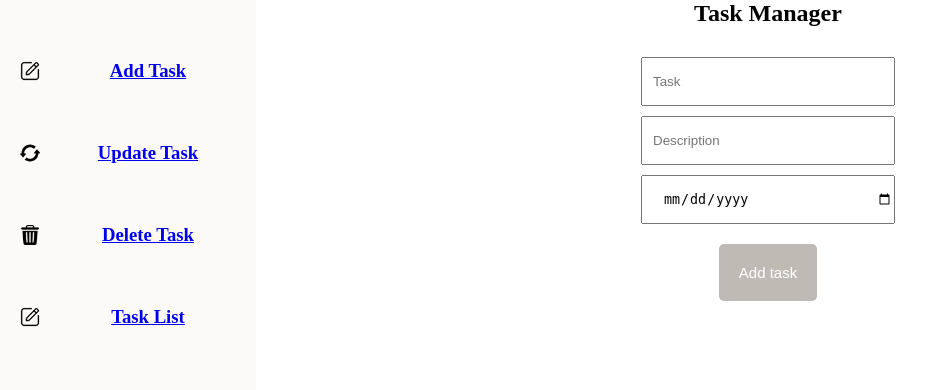
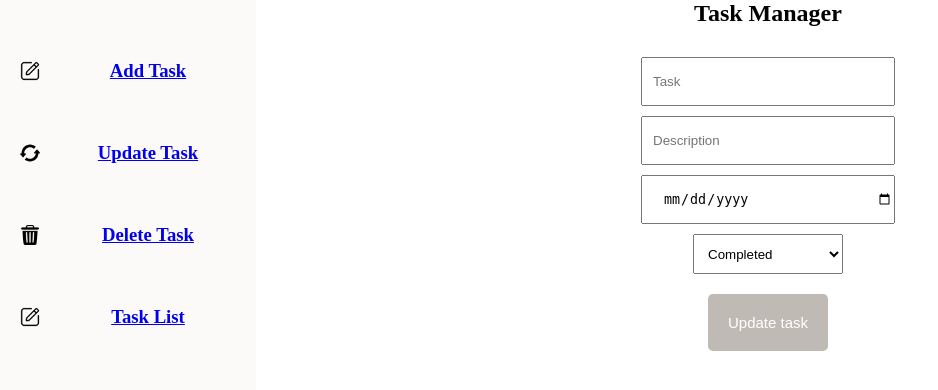
Before and after one commit to Ashok41-dev/TaskManager, a Flask app: page /updatetask/10 in a window 1280 px wide. Shown: the top 390 px of the page, without its empty margins (0-938 px from the left). Run offline with Flask 3, Linux system fonts and the light colour scheme.

Commit message:
addedcomplete_option

```diff
--- a/TaskManager/static/css/index.css
+++ b/TaskManager/static/css/index.css
@@ -93,3 +93,13 @@ h1{
     top: 5px;
     right: 5px
 }
+.completed
+{
+    display: flex;
+    justify-content: center;
+    align-items: center;
+    width: 150px;
+    height: 40px;
+    padding: 10px;
+    margin-top: 10px;
+}
--- a/TaskManager/templates/components/addtask.html
+++ b/TaskManager/templates/components/addtask.html
@@ -4,6 +4,10 @@
     <input type="text" name="taskname" placeholder="Task"/>
     <input type="text" name="description" placeholder="Description"/>
     <input type="date" name="date" placeholder="Description"/>
+    <select class="completed">
+        <option>Completed</option>
+        <option>Incompleted</option>
+    </select>
     <button type="submit" id="submitaddtask">Add task</button>
     <label id="message"></label>
 </form>
--- a/TaskManager/templates/components/update.html
+++ b/TaskManager/templates/components/update.html
@@ -4,6 +4,10 @@
     <input type="text" name="taskname" placeholder="Task"/>
     <input type="text" name="description" placeholder="Description"/>
     <input type="date" name="date" placeholder="Description"/>
-    <button type="submit" id="submitaddtask">Add task</button>
+    <select class="completed">
+        <option>Completed</option>
+        <option>Incompleted</option>
+    </select>
+    <button type="submit" id="submitaddtask">Update task</button>
     <label id="message"></label>
 </form>
```
